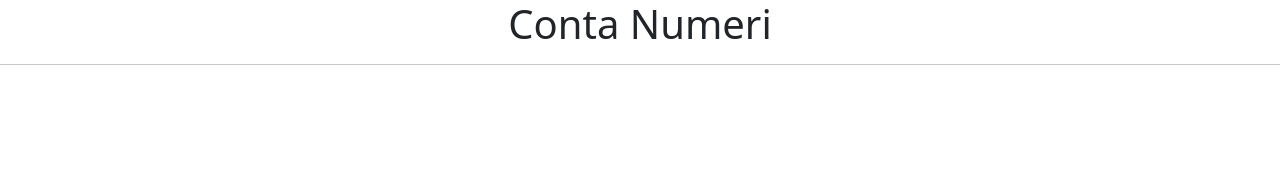
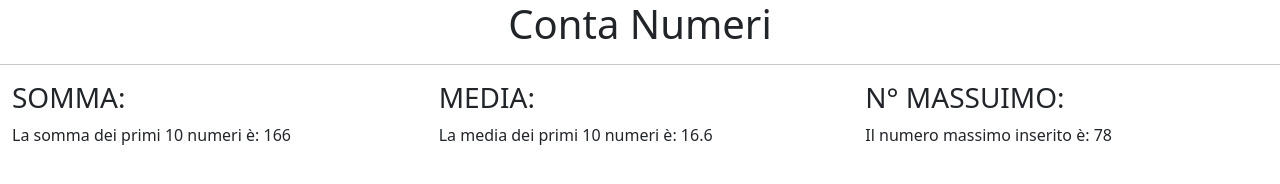
Before and after one commit to AlessioNapoletano/js-jsnacks-blocco-2, a plain HTML site: page 3 - Esercizio/index.html in a window 1280 px wide. Drawn offline with nearby package versions, Linux system fonts and the light colour scheme.

Commit message:
Output in index

```diff
--- a/3 - Esercizio/index.html
+++ b/3 - Esercizio/index.html
@@ -19,6 +19,43 @@
 
     </header>
 
+    <main>
+        <div class="container-fluid">
+            <div class="row">
+
+                <!--Start COl sum-->
+                <div class="col-4">
+                    <h3>
+                        SOMMA:
+                    </h3>
+
+                    <p id="sum"></p>
+                </div>
+
+                <!--Start COl average-->
+                <div class="col-4">
+                    <h3>
+                        MEDIA:
+                    </h3>
+
+                    <p id="average"></p>
+                </div>
+
+                <!--Start COl max-->
+                <div class="col-4">
+                    <h3>
+                        N° MASSUIMO:
+                    </h3>
+
+                    <p id="max"></p>
+                </div>
+
+            </div>
+        </div>
+
+
+    </main>
+
 
 
 
--- a/3 - Esercizio/js/script.js
+++ b/3 - Esercizio/js/script.js
@@ -3,6 +3,9 @@ Calcola la somma dei primi 10 numeri di un array.
 Calcola la somma e la media dei primi 10 numeri di un array.
 Calcola la somma, la media e il valore massimo dei primi 10 numeri di un array.
 */
+const sumOutput = document.getElementById("sum");
+const averageOutput = document.getElementById("average");
+const maxOutput = document.getElementById("max");
 
 const number =
     [
@@ -39,3 +42,7 @@ average = sum / 10;
 console.log("Il numero massimo inserito all'interno dell'array è: " + max);
 console.log("La somma dei primi dieci numeri è: " + sum);
 console.log("La media dei dieci numeri è : " + average);
+
+sumOutput.innerHTML = "La somma dei primi 10 numeri è: " + sum;
+averageOutput.innerHTML = "La media dei primi 10 numeri è: " + average;
+maxOutput.innerHTML = "Il numero massimo inserito è: " + max;
```
